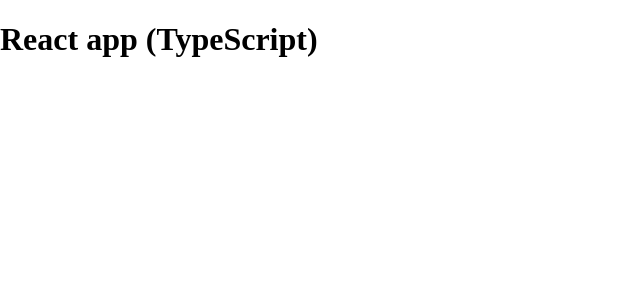
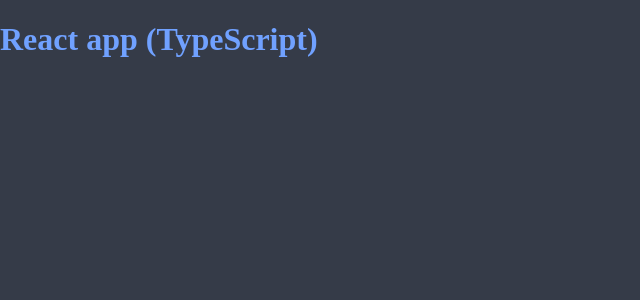
Before and after one commit to grzesiekS/snake-game, a React (Create React App) app: page / in a window 1280 px wide. Shown: the top 300 px of the page, without its empty margins (0-640 px from the left). Built offline with nearby package versions, Linux system fonts and the light colour scheme.

Commit message:
Add settings for styles

```diff
--- a/src/styles/global.scss
+++ b/src/styles/global.scss
@@ -1,3 +1,5 @@
+@import "./settings.scss";
+
 *, *::before, *::after {
   box-sizing: border-box;
 }
@@ -6,6 +8,11 @@ body, html {
   margin: 0;
 }
 
+body {
+  background-color: $global-bg-color;
+  color: $global-text-color;
+}
+
 html {
   scroll-behavior: smooth;
 }
--- /dev/null
+++ b/src/styles/settings.scss
@@ -0,0 +1,8 @@
+/* Colors Palette */
+$blueNights: #353b48;
+$frenchSkyBlue: #70a1ff;
+
+
+/* global settings */
+$global-bg-color: $blueNights;
+$global-text-color: $frenchSkyBlue;
```
